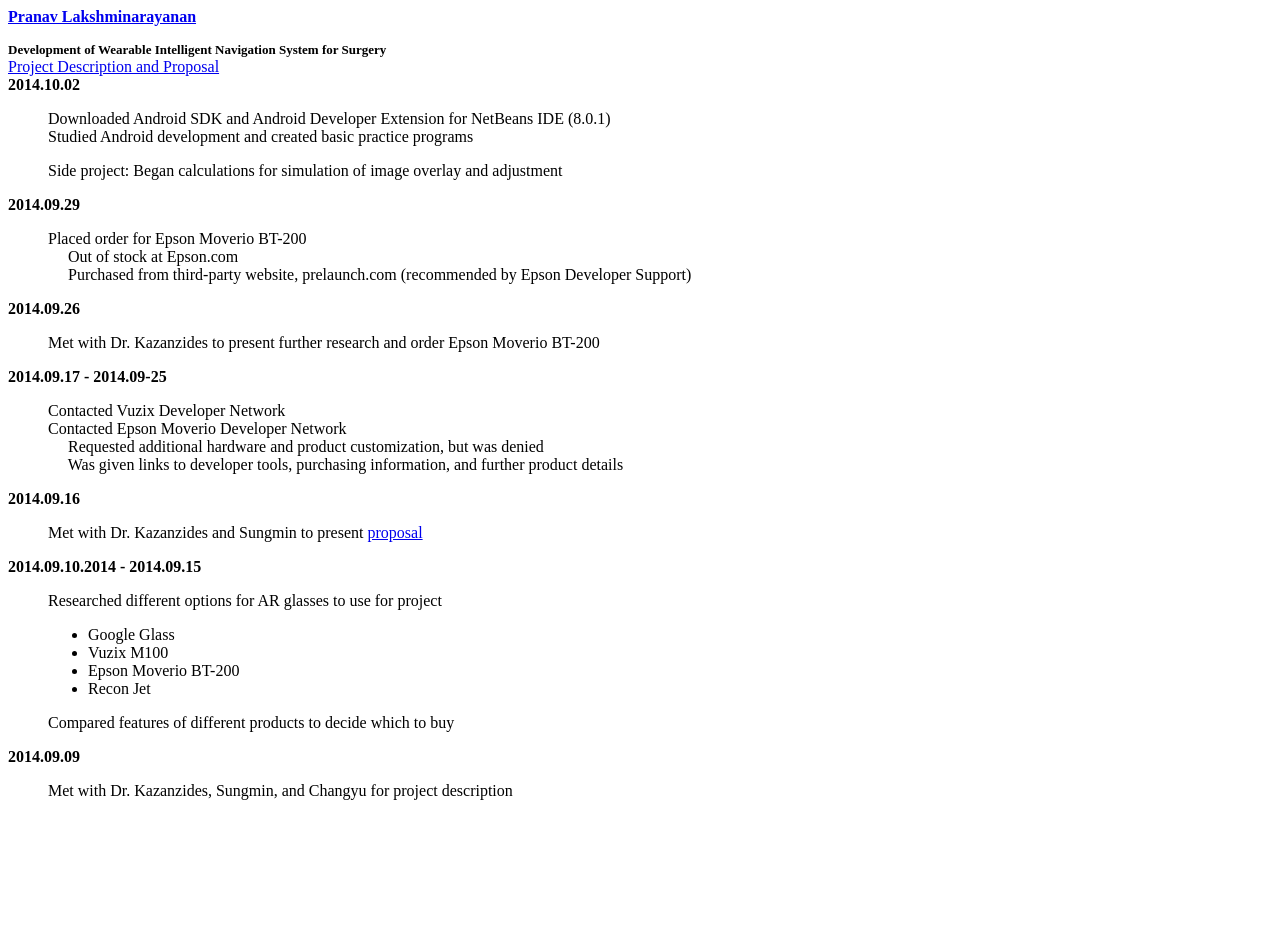
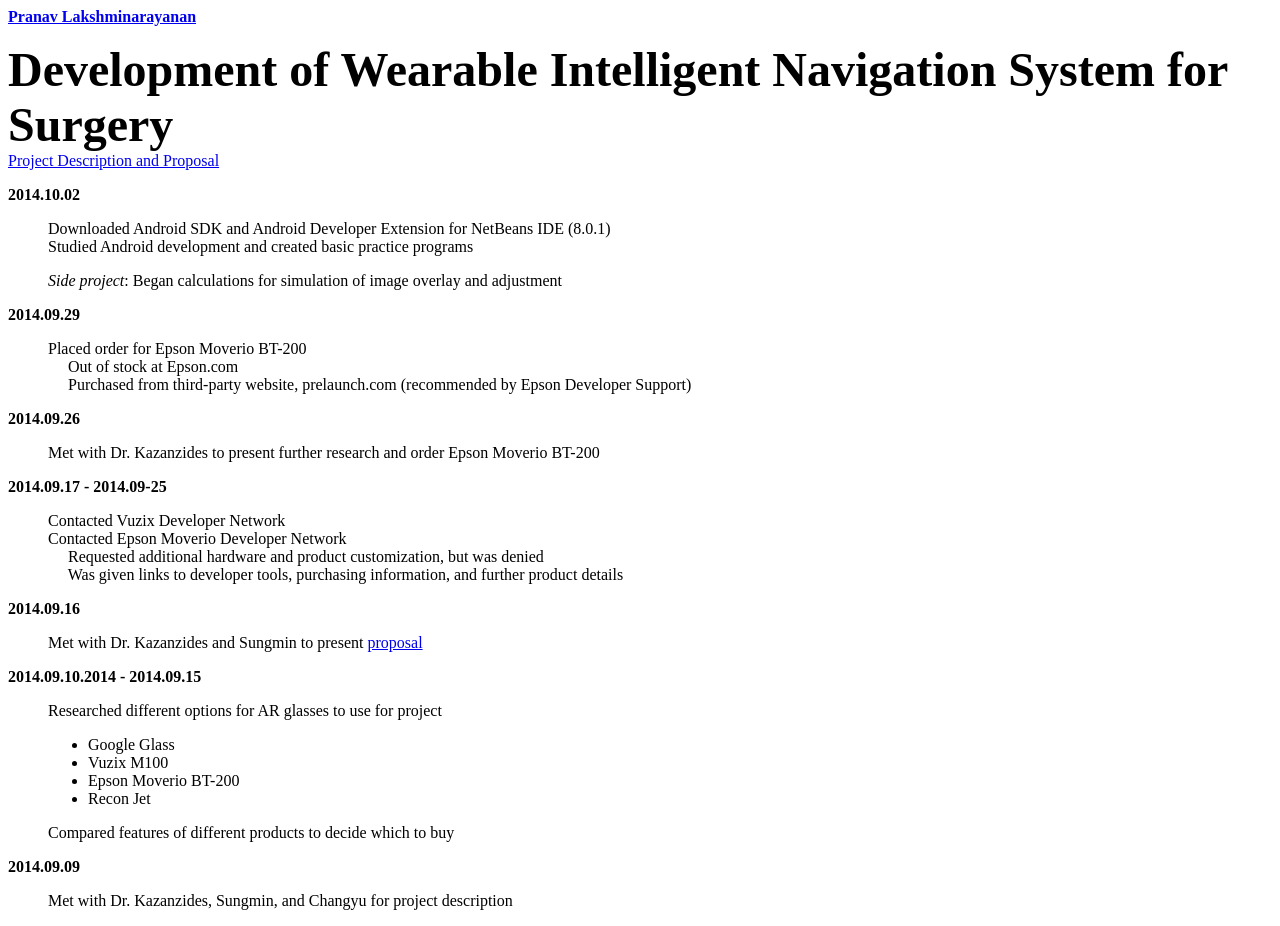
Before and after one commit to pranavl/pranavl.github.io, a plain HTML site: page log.html in a window 1280 px wide. Before the commit the page ends 816 px from the top, so only its background shows below. Drawn offline with Linux system fonts and the light colour scheme.

Commit message:
Log entry 2014.10.02_1
Formatting changes

```diff
--- a/log.html
+++ b/log.html
@@ -7,8 +7,8 @@
 <!---------------------------------------------------------------------------------------------->
 <!---------------------------------------------------------------------------------------------->
 
-<font size="2"><b>Development of Wearable Intelligent Navigation System for Surgery</b></font>	<br/>
-<a href="/Files/WINSS_DesignProposal.pdf">Project Description and Proposal</a>					<br/>
+<font size="10"><b>Development of Wearable Intelligent Navigation System for Surgery</b></font>	<br/>
+<a href="/Files/WINSS_DesignProposal.pdf">Project Description and Proposal</a>					<br/><p>
 
 <!------------------------------------------------------------------------------------>
 
@@ -17,7 +17,7 @@
 	Downloaded Android SDK and Android Developer Extension for NetBeans IDE (8.0.1)			<br/>
 	Studied Android development	and created basic practice programs							<br/>
 	<p>
-	Side project: Began calculations for simulation of image overlay and adjustment			<br/>
+	<i>Side project</i>: Began calculations for simulation of image overlay and adjustment	<br/>
 </blockquote>
 
 <!------------------------------------------------------------------------------------>
```
Also changed, not shown: index.html (+1 -1 lines).
